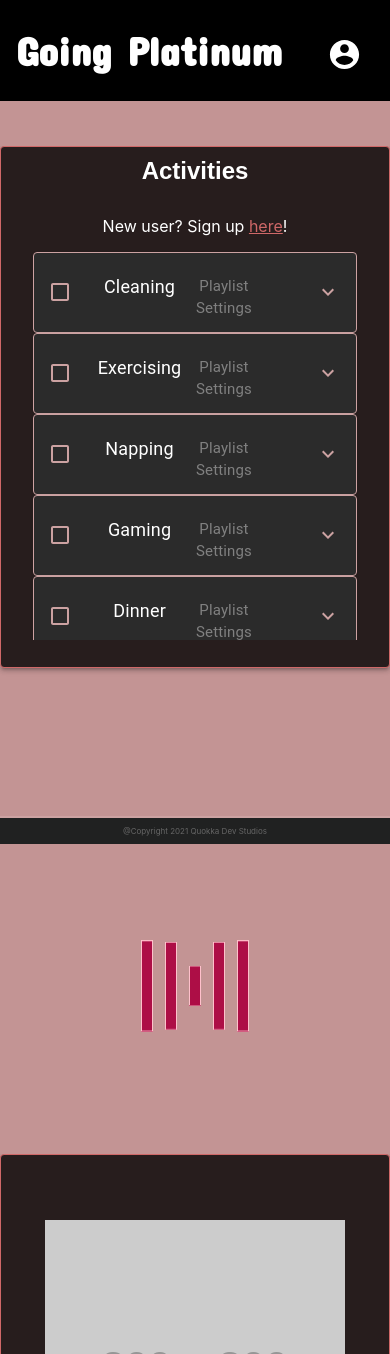
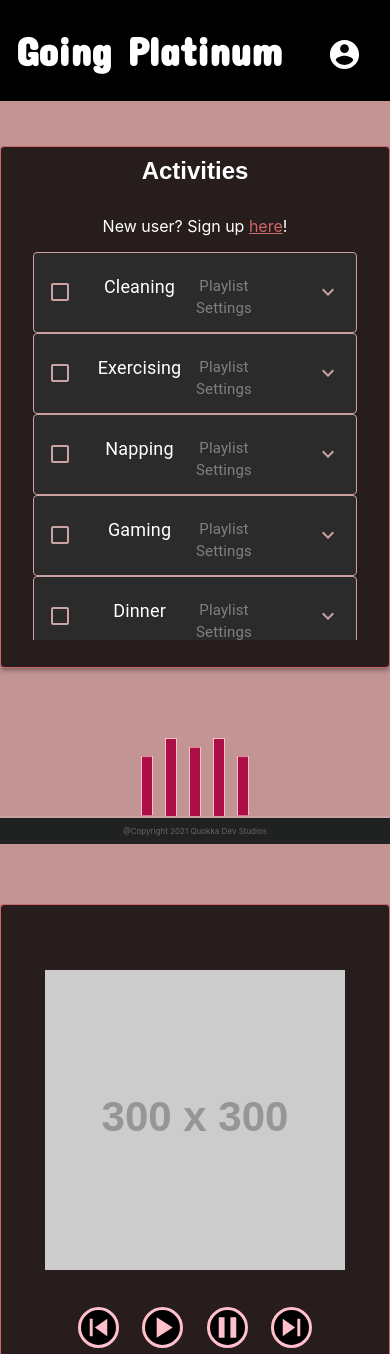
Before and after one commit to DevDan13/going-platinum, a React (Create React App) app in the folder client/: page /profile in a window 390 px wide. Shown: the top 1354 px of the page. Built offline with nearby package versions, Linux system fonts and the light colour scheme; a web font is replaced by a local one.

Commit message:
Mobile responsiveness for PlayerPulse positioning.

```diff
--- a/client/src/pages/profile/index.js
+++ b/client/src/pages/profile/index.js
@@ -109,17 +109,10 @@ function Profile() {
 
         {/* The moving stuff in the middle of the page */}
         <Grid item xs={12} md={1}>
-          <div id="motion-div" style={{ marginTop: 100 }}>
+          <div id="motion-div">
             {isDesktop ? <LinePulse></LinePulse> : <div></div>}
 
-            <div
-              style={{
-                paddingTop: 120,
-                paddingBottom: 120,
-                display: "flex",
-                justifyContent: "center",
-              }}
-            >
+            <div id="player-pulse-div">
               <PlayerPulse></PlayerPulse>
             </div>
 
--- a/client/src/pages/profile/profile.css
+++ b/client/src/pages/profile/profile.css
@@ -2,11 +2,11 @@
   border-radius: 20px;
 }
 
- #activity-h2 {
+#activity-h2 {
   text-align: center;
   margin-bottom: 10px;
   margin-top: 10px;
-  font-family: 'Montserrat Subrayada', sans-serif;
+  font-family: "Montserrat Subrayada", sans-serif;
   color: white;
 }
 
@@ -37,18 +37,37 @@
   justify-content: center;
 }
 
-
-
-@media screen and (min-width: 862px) {
-  .img{
+@media screen and (min-width: 864px) {
+  .img {
     background-image: url("https://wallpapershome.com/images/pages/pic_h/23188.jpg");
     height: 100vh;
   }
+
+  #motion-div {
+    margin-top: 90px;
+  }
+
+  #player-pulse-div {
+    padding-top: 120px;
+    padding-bottom: 120px;
+    display: flex;
+    justify-content: center;
+  }
 }
 
+@media screen and (max-width: 864px) {
+  .img {
+    background-color: rgb(195, 148, 148);
+  }
 
-@media screen and (max-width: 862px) {
-  .img {
-    background-color: rgb(195, 148, 148) ;
+  #motion-div {
+    margin-bottom: 50px;
+  }
+
+  #player-pulse-div {
+    padding-top: 20px;
+    padding-bottom: 20px;
+    display: flex;
+    justify-content: center;
   }
 }
```
